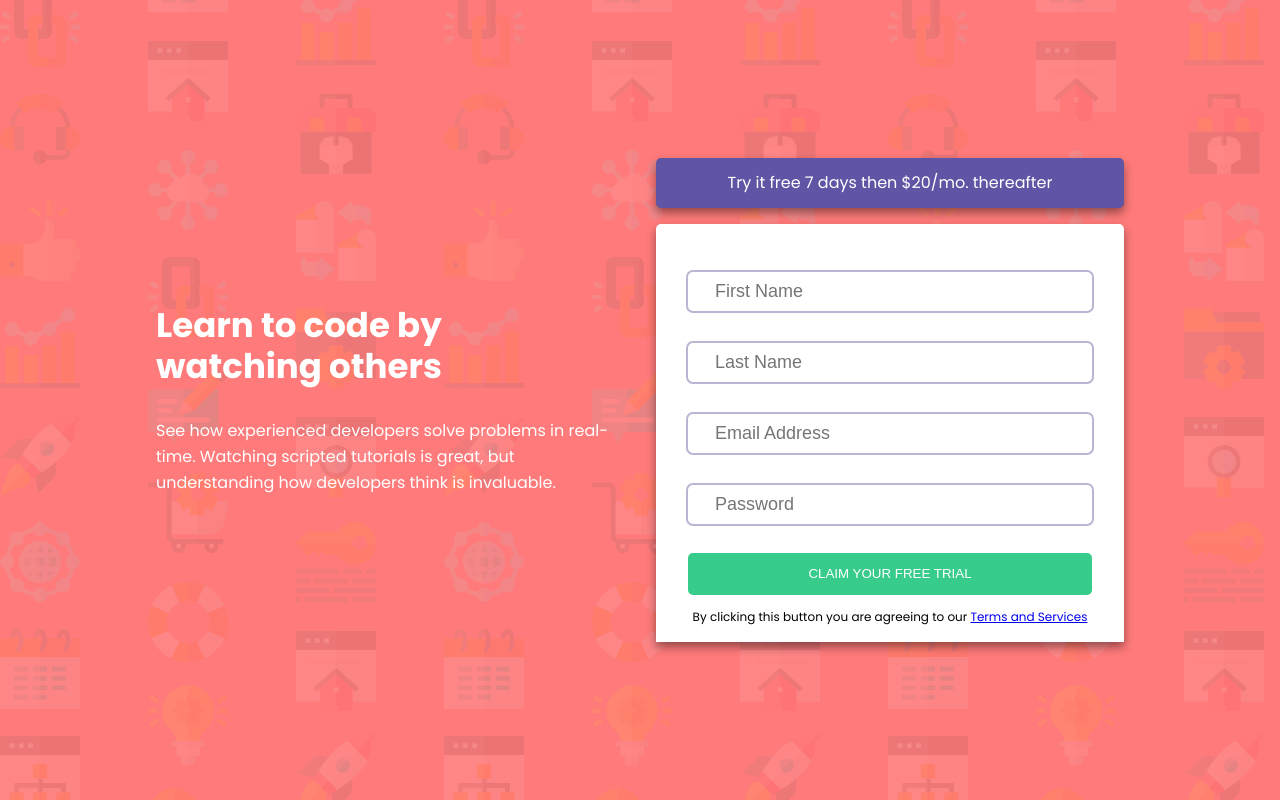
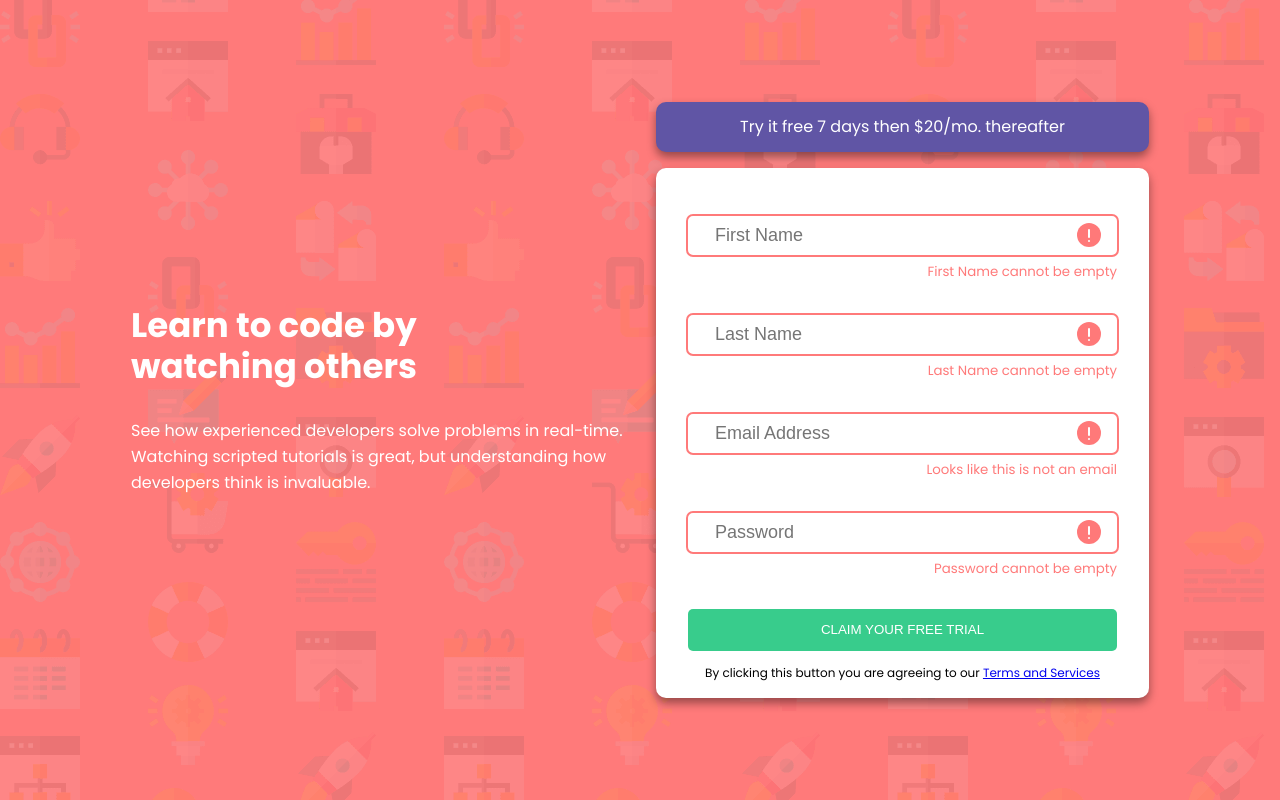
Before and after one commit to ConradMcGrifter/sign-up-form, a plain HTML site: page index.html in a window 1280 px wide. Both pictures are taken after a click on the button "CLAIM YOUR FREE TRIAL". Drawn offline with Linux system fonts and the light colour scheme.

Commit message:
finished / going to re-organize and add comments

```diff
--- a/index.html
+++ b/index.html
@@ -87,7 +87,7 @@
                     <!-- password -->
                     <div class="form-control">
                         <div class="input--wrap">
-                            <input type="text" placeholder="Password" />
+                            <input type="password" placeholder="Password" />
                             <img
                                 class="alert-img"
                                 src="images/icon-error.svg"
@@ -99,7 +99,7 @@
                 </form>
 
                 <div class="form-footer">
-                    <button class="trial-btn">CLAIM YOUR FREE TRIAL</button>
+                    <button id="trial-btn">CLAIM YOUR FREE TRIAL</button>
                     <p class="form-footer__p">
                         By clicking this button you are agreeing to our
                         <a href="#">Terms and Services</a>
--- a/script.js
+++ b/script.js
@@ -3,6 +3,37 @@
 // email address must contain .com or .net or .org to be valid
 
 //when the claim your free trial button is clicked - validate the inputs
-
+let input = document.querySelectorAll("input");
 let alertText = document.querySelectorAll("small");
 let alertIcon = document.querySelectorAll(".alert-img");
+let btn = document.getElementById("trial-btn");
+let outline = document.querySelectorAll(".input--wrap");
+
+for (let i = 0; i < input.length; i++) {
+    input[i].value = "";
+}
+
+btn.addEventListener("click", () => {
+    for (let i = 0; i < input.length; i++) {
+        if (!input[2].value.includes("@")) {
+            alertText[2].classList.add("display");
+            alertIcon[2].classList.add("display");
+
+            outline[2].classList.add("color");
+        }
+
+        if (input[i].value == "") {
+            alertText[i].classList.add("display");
+            alertIcon[i].classList.add("display");
+
+            outline[i].classList.add("color");
+        } else {
+            alertText[i].classList.remove("display");
+            alertIcon[i].classList.remove("display");
+
+            outline[i].classList.remove("color");
+        }
+    }
+});
+
+console.log(input[2]);
--- a/styles/_form.scss
+++ b/styles/_form.scss
@@ -16,6 +16,10 @@
         outline: color(neutral-GrayishBlue) solid 2px;
         border-radius: 5px;
         background: white;
+
+        &.color {
+            outline: color(primary-red) solid 2px;
+        }
     }
 
     input {
@@ -44,6 +48,10 @@
         padding: 0 1em 0 0;
         display: none;
     }
+
+    .display {
+        display: block;
+    }
 }
 
 .form--wrap {
@@ -52,7 +60,7 @@
         color: white;
         text-align: center;
         padding: 0.75em;
-        border-radius: 5px;
+        border-radius: 10px;
         box-shadow: $boxShadow;
     }
 
@@ -62,19 +70,19 @@
         height: 100%;
         margin-top: 1em;
         padding: 2em 2em 1em 2em;
-        border-radius: 5px 5px 0 0;
+        border-radius: 10px;
         @include flexCenter(column);
     }
 }
 
 .form-footer {
     background: white;
-    border-radius: 0 0 5px 5px;
+
     text-align: center;
     // padding: 0 2em 1em 2em;
     width: 100%;
 
-    .trial-btn {
+    #trial-btn {
         background: color(primary-green);
         border: none;
         padding: 1em;
--- a/styles/styles.scss
+++ b/styles/styles.scss
@@ -44,7 +44,7 @@ body {
 .title--wrap,
 .form--wrap {
     // outline: solid black 2px;
-    max-width: 500px;
+    max-width: 525px;
     width: 100%;
     // max-height: 600px;
     display: flex;
```
Also changed, not shown: css/styles.css, 1 other file.
